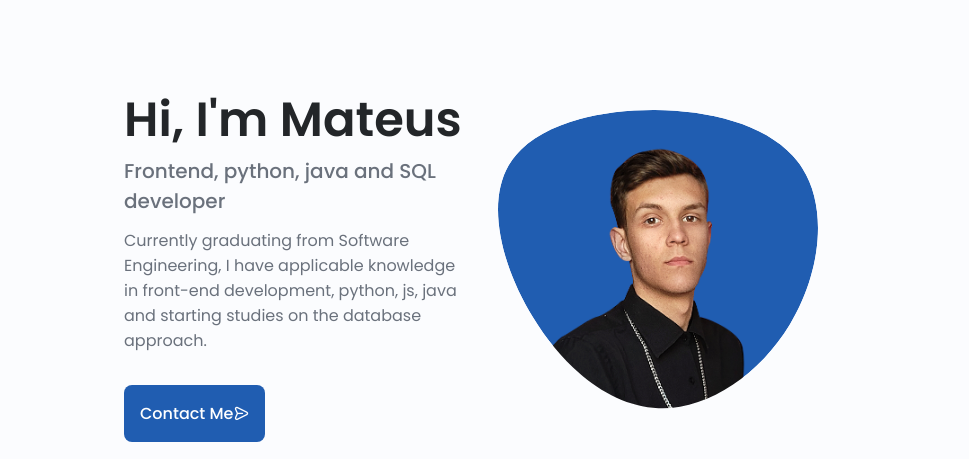
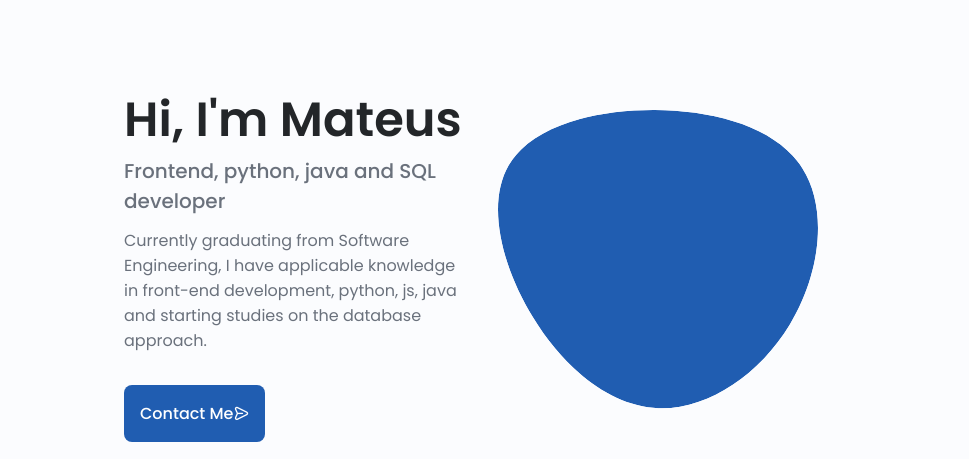
Before and after one commit to MateusFKrinski/portfolio-site, a plain HTML site: page index.html in a window 1280 px wide. Shown: the part 100-559 px from the top of the page, 184-1153 px from the left. Drawn offline with nearby package versions, Linux system fonts and the light colour scheme.

Commit message:
not-image

```diff
--- a/index.html
+++ b/index.html
@@ -137,13 +137,7 @@
                                     129.362C2.45775 97.8511 -7.48481 59.1033 6.67581 34.5279C20.9871 10.1032 59.7028
                                     -0.149132 97.9666 0.00163737C136.23 0.303176 174.193 10.857 190.312 36.4879Z"
                   />
-                  <image
-                    class="home__blob-img"
-                    x="12"
-                    y="18"
-                    alt="image Mateus Francisco Krinski"
-                    href="./public/assets/img/img-blob.png"
-                  />
+
                 </g>
               </svg>
             </div>
```
